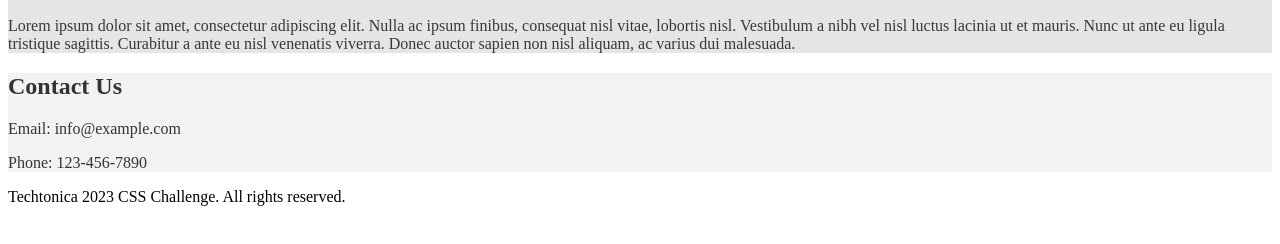
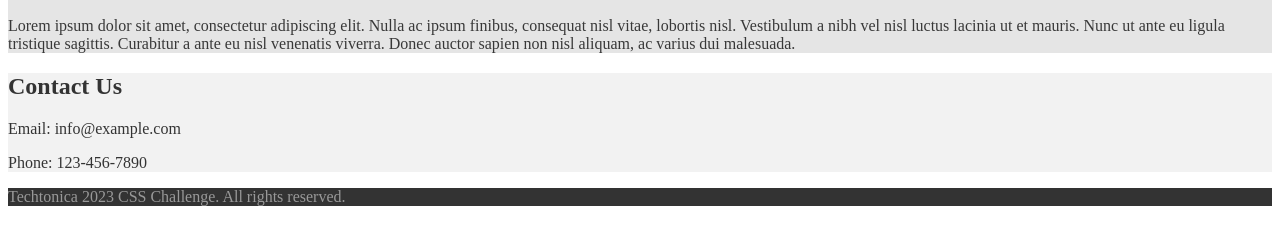
Before and after one commit to RachelGreenwood/techtonica-practice, a plain HTML site: page css-challenge.html in a window 1280 px wide. Shown: the part 504-748 px from the top of the page. Drawn offline with Linux system fonts and the light colour scheme.

Commit message:
Styled footer

```diff
--- a/styles.css
+++ b/styles.css
@@ -19,3 +19,8 @@ a {
     background-color: rgba(242,242,242,255);
     color: rgba(51,51,51,255);
 }
+
+footer {
+    background-color: rgba(51,51,51,255);
+    color: rgba(153,153,153,255);
+}
```
